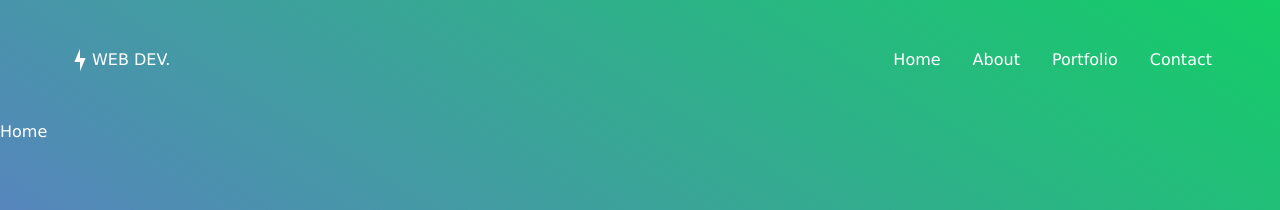
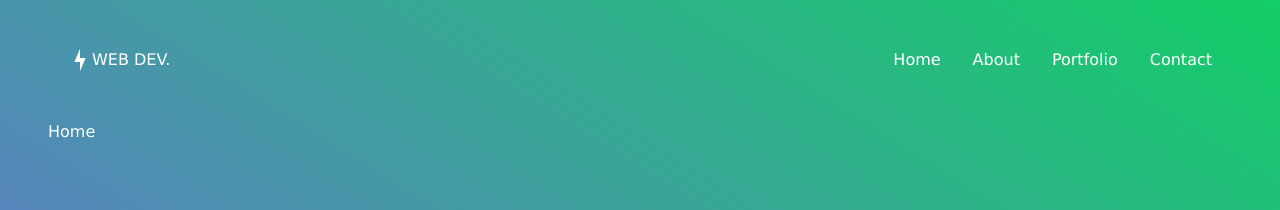
Before and after one commit to RideN91/my-web-portfolio, a React (Create React App) app: page / in a window 1280 px wide. Shown: the top 210 px of the page. Built offline with nearby package versions, Linux system fonts and the light colour scheme.

Commit message:
Home.js
Margin, in order to keep the main bg color set up, u have to set up CSS for child component.

```diff
--- a/src/components/Home.js
+++ b/src/components/Home.js
@@ -1,3 +1,7 @@
 export default function Home() {
-    return <h1>Home</h1>
+    return (
+        <div className="px-12 max-w-[1240px]">
+            <h1>Home</h1>
+        </div>
+    );
 }
--- a/src/components/Navbar.js
+++ b/src/components/Navbar.js
@@ -44,7 +44,7 @@ const Navbar = () => {
 
                 <div className={`sm:hidden ${isMenuOpen ? 'block' : 'hidden'}`}>
                     <ul className="fixed top-24 left-0 w-full flex flex-col space-y-4 bg-gradient-primary items-center border-t">
-                        <li className="text-md border-b mt-6">
+                        <li className="text-md border-b mt-4">
                             <a href="/">Home</a>
                         </li>
                         <li className="text-md border-b">
```
Also changed, not shown: src/App.js (line endings or trailing spaces).
